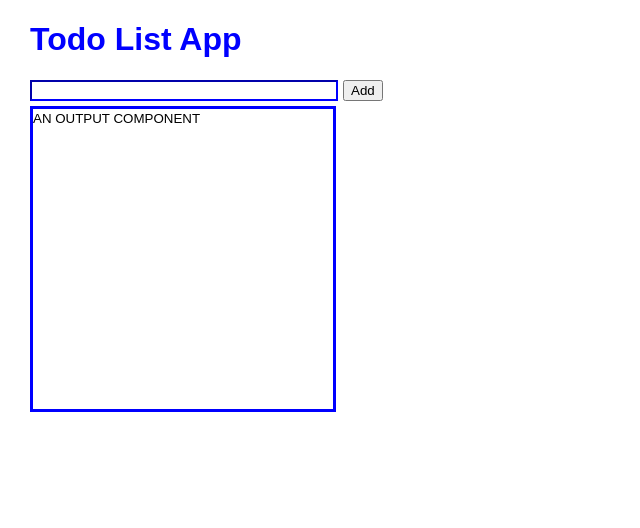
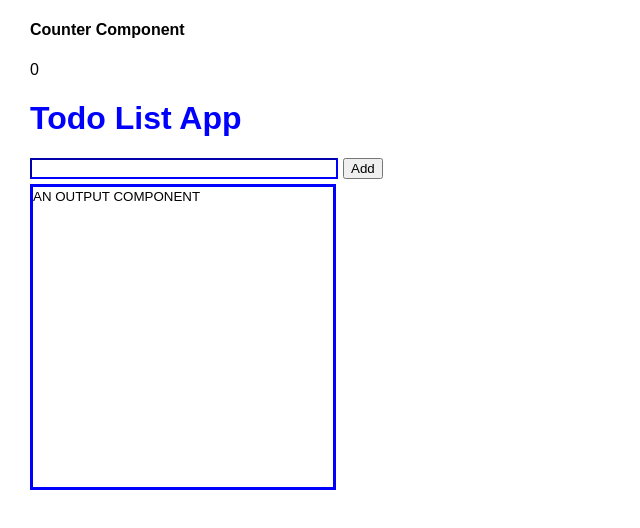
Before and after one commit to yanuaryudhistira/impacttodo-react, a React (Create React App) app: page / in a window 1280 px wide. Shown: the top 528 px of the page, without its empty margins (0-640 px from the left). Built offline with nearby package versions, Linux system fonts and the light colour scheme.

Commit message:
Experiment with Counter component

```diff
--- a/src/App.js
+++ b/src/App.js
@@ -1,5 +1,7 @@
 import React, { Component } from "react";
-import Output from "./small/output";
+
+import Output from "./small/Output";
+import Counter from "./medium/Counter";
 
 class App extends Component {
   constructor() {
@@ -33,6 +35,7 @@ class App extends Component {
   render() {
     return (
       <div className="container">
+        <Counter />
         <h1 className="title" onClick={this.deleteTodo}>
           Todo List App
         </h1>
--- /dev/null
+++ b/src/medium/Counter.js
@@ -0,0 +1,21 @@
+import React from "react";
+
+export default class Counter extends React.Component {
+  constructor(props) {
+    super(props);
+    this.state = {
+      currentValue: 0
+    };
+  }
+
+  render() {
+    const currentValue = this.state.currentValue;
+
+    return (
+      <div>
+        <h4>Counter Component</h4>
+        {currentValue}
+      </div>
+    );
+  }
+}
```
Also changed, not shown: src/small/Output.js (renamed from src/small/output.js).
